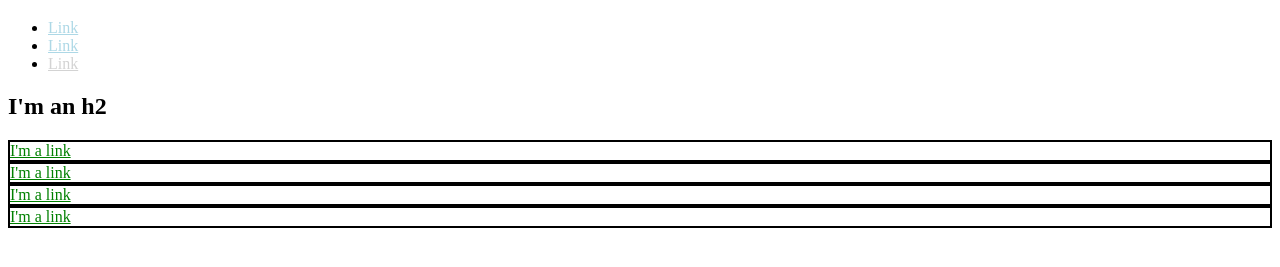
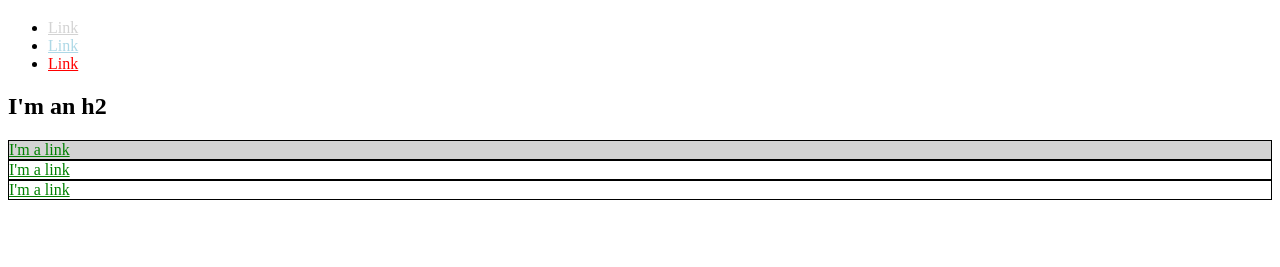
Before and after one commit to drew619618/learning-css, a plain HTML site: page index.html in a window 1280 px wide. Shown: the part 61-328 px from the top of the page. Drawn offline with Linux system fonts and the light colour scheme.

Commit message:
css changes

```diff
--- a/index.html
+++ b/index.html
@@ -6,41 +6,41 @@
     <meta name="viewport" content="width=device-width, initial-scale=1.0" />
     <title>Test Page: Don't Panic</title>
     <style>
-      div {
-        border: 2px solid black;
-      }
-      div a {
-        color: green;
+      li a {
+        color: red;
       }
       #special-link {
-        color: lightgray;
+        color: lightgrey;
       }
       .regular-link {
         color: lightblue;
       }
-      li a {
-        color: red;
+      #exec-bio {
+        background-color: lightgray;
+      }
+      .bio-box {
+        border: 1px solid black;
+      }
+      .bio-box a {
+        color: green;
       }
     </style>
   </head>
   <body>
     <h1>I'm an h1</h1>
     <ul>
+      <li><a href="https://example.com" id="special-link">Link</a></li>
       <li><a href="https://example.com" class="regular-link">Link</a></li>
-      <li><a href="https://example.com" class="regular-link">Link</a></li>
-      <li><a href="https://example.com" id="special-link">Link</a></li>
+      <li><a href="https://example.com" class="special-link">Link</a></li>
     </ul>
     <h2>I'm an h2</h2>
-    <div>
+    <div id="exec-bio" class="bio-box">
       <a href="https://example.com">I'm a link</a>
     </div>
-    <div>
+    <div class="bio-box">
       <a href="https://example.com">I'm a link</a>
     </div>
-    <div>
-      <a href="https://example.com">I'm a link</a>
-    </div>
-    <div>
+    <div class="bio-box">
       <a href="https://example.com">I'm a link</a>
     </div>
   </body>
```
